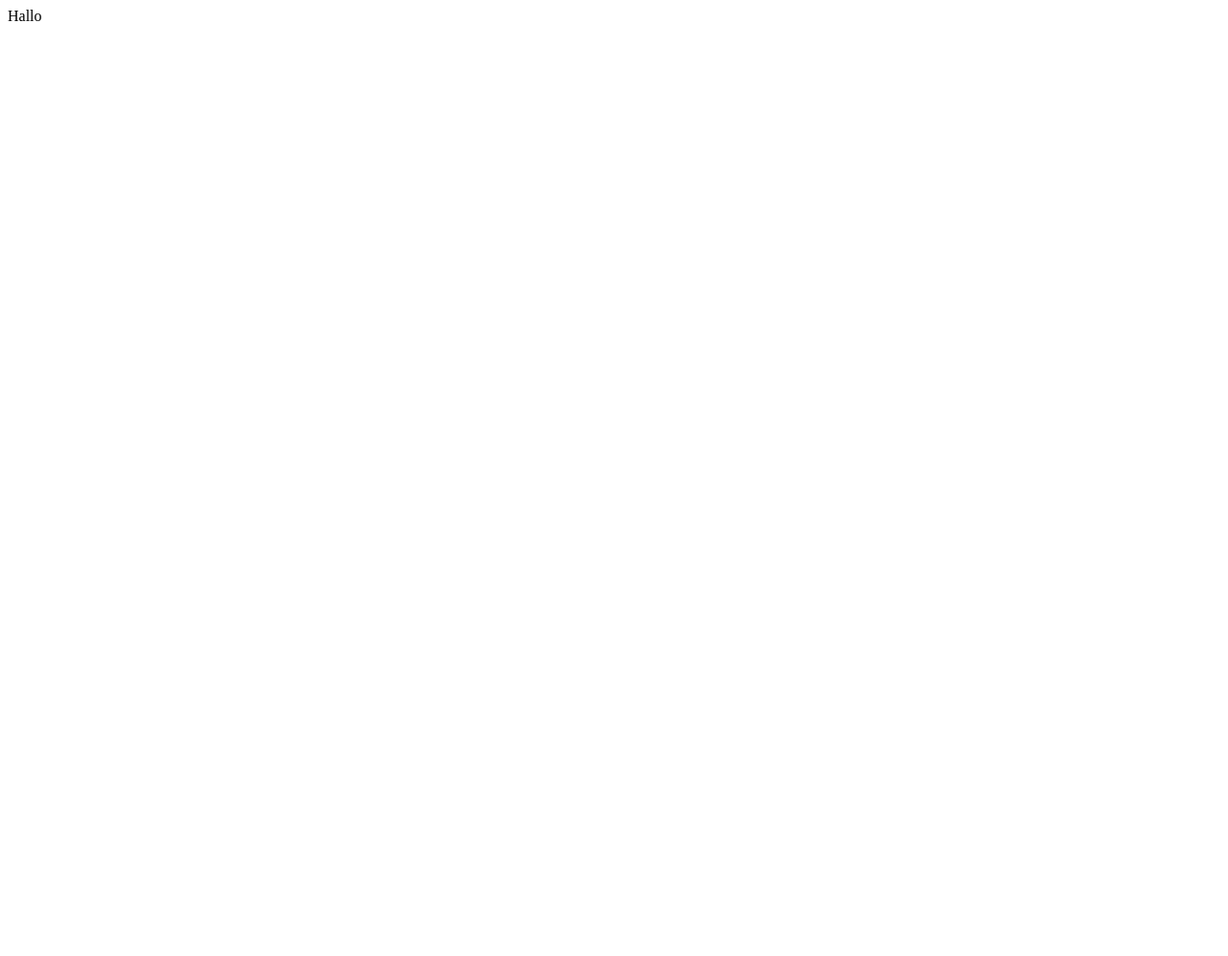
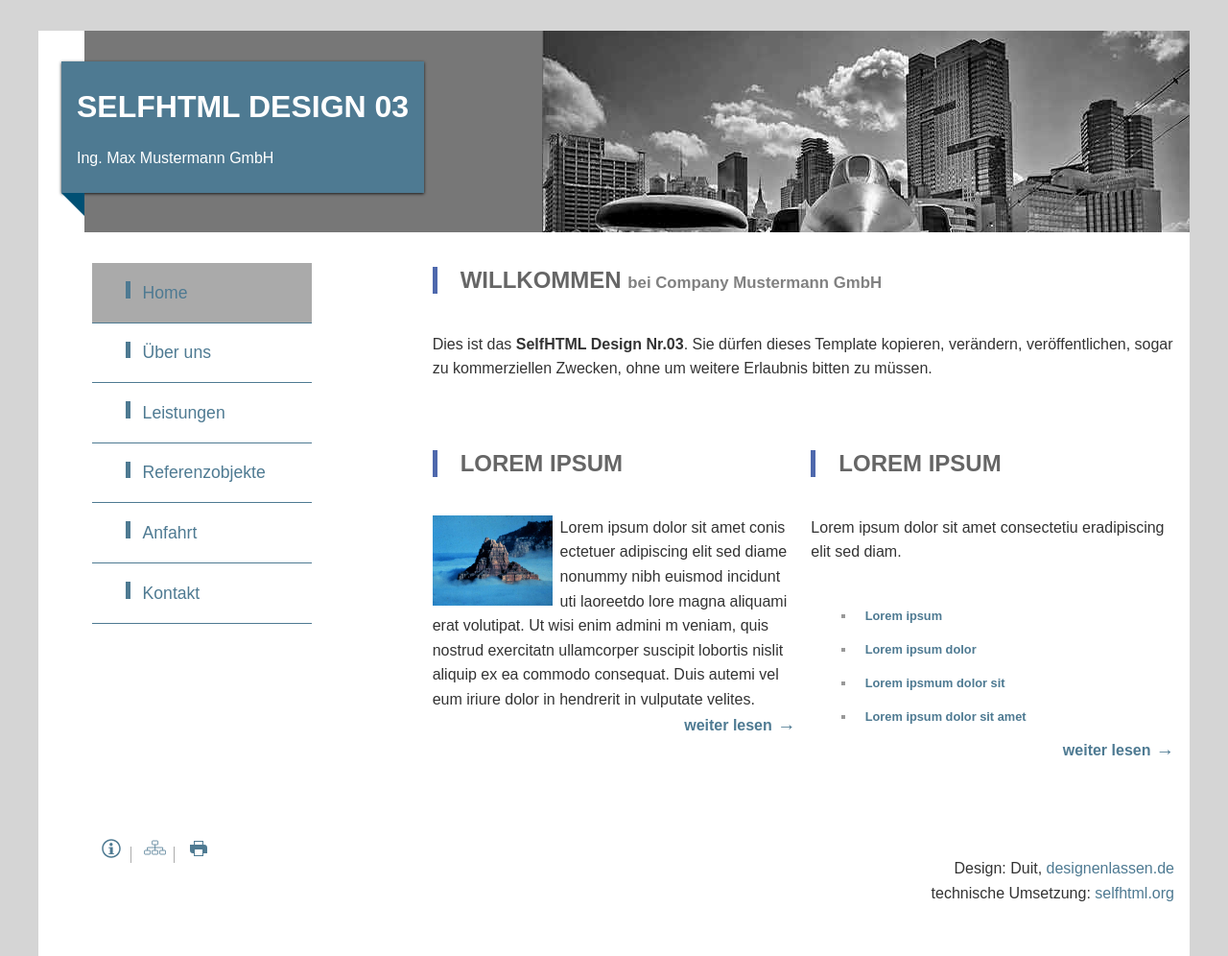
Before and after one commit to irenameusb/irena, a plain HTML site: page index.html in a window 1280 px wide. Shown: the whole page at 96% size. Before the commit the page ends 800 px from the top, so only its background shows below. Drawn offline with Linux system fonts and the light colour scheme.

Commit message:
design 03 hinzugefügt

```diff
--- /dev/null
+++ b/1-unterseite.html
@@ -0,0 +1,72 @@
+<!DOCTYPE html>
+<html lang="de">
+<head>
+	<meta charset="utf-8">
+	<meta name="viewport" content="width=device-width, initial-scale=1.0">
+    <meta name="description" content="Beispiel-Design Nr.3 von SelfHTML.org">
+    <link rel="stylesheet" href="css/style.css">
+	<title>SelfHTML Design 03 - Unterseite</title>
+</head>
+<body>
+
+<header>
+    <a class="ribbon" tabindex="-1" title="zurück zur Startseite!" href="index.html">
+	   <h1 id="logo" >SelfHTML Design 03</h1>
+       <p>Ing. Max Mustermann GmbH</span></p>
+    </a>
+</header>
+
+
+<main>
+	<nav id="navigation">
+	<ul>
+		<li><a href="index.html">Home</a></li>
+		<li><a aria-current="page">Über uns</a></li>
+		<li><a href="1-unterseite.html#">Leistungen</a></li>
+		<li><a href="1-unterseite.html">Referenzobjekte</a>
+		<li><a href="1-unterseite.html">Anfahrt</a></li>
+		<li><a href="2-contact.html">Kontakt</a></li>
+	</ul>
+	</nav>
+
+	<article>
+  		<h2>Überschrift</h2>
+ 		<h3>Unterüberschrift</h3>
+    	<p>
+        Lorem ipsum dolor sit amet, consectetur adipiscing elit. Etiam tristique tristique lacus in varius. Donec nec vestibulum ligula. Aenean
+		 turpis diam, feugiat a luctus in, rhoncus eget risus. Maecenas consequat porttitor dui, vitae consequat massa imperdiet ut. elit ut
+		tempus lobortis, eros leo molestie velit, non egestas augue nulla eget erat.
+    	</p>
+    	<p>
+        Lorem ipsum dolor sit amet, consectetur adipiscing elit. Etiam  tristique tristique lacus in varius. Donec nec vestibulum ligula. Aenean
+		 turpis diam, feugiat a luctus in, rhoncus eget risus. Maecenas consequat porttitor dui, vitae consequat massa imperdiet ut. elit ut
+		tempus lobortis, eros leo molestie velit, non egestas augue nulla eget erat.
+    	</p>
+    	<p>
+        Lorem ipsum dolor sit amet, consectetur adipiscing elit. Etiam tristique tristique lacus in varius. Donec nec vestibulum ligula. Aenean
+		 turpis diam, feugiat a luctus in, rhoncus eget risus. Maecenas	consequat porttitor dui, vitae consequat massa imperdiet ut. elit ut
+		tempus lobortis, eros leo molestie velit, non egestas augue nulla eget erat.
+    	</p>
+    	<p>
+        Lorem ipsum dolor sit amet, consectetur adipiscing elit. Etiam tristique tristique lacus in varius. Donec nec vestibulum ligula. Aenean
+		 turpis diam, feugiat a luctus in, rhoncus eget risus. Maecenas consequat porttitor dui, vitae consequat massa imperdiet ut. elit ut
+		tempus lobortis, eros leo molestie velit, non egestas augue nulla eget erat.
+    	</p>
+	</article>
+
+</main>
+
+<footer>
+    <ul id="footer-nav">
+		<li><a href="2-contact.html" title="Kontakt"><img src="img/info.svg" alt="info"></a></li>
+		<li><a href="#" title="Sitemap"><img src="img/sitemap.svg" alt="info"></a></li>
+		<li><a href="2-contact.html" title="impressum"><img src="img/print.svg" alt="print"></a></li>
+	</ul>
+    <p>
+    	Design: Duit, <a href="http://designenlassen.de/">designenlassen.de</a><br/>
+   		technische Umsetzung: <a href="http://selfhtml.org">selfhtml.org</a>
+    </p>
+</footer>
+
+</body>
+</html>
--- /dev/null
+++ b/css/style.css
@@ -0,0 +1,295 @@
+/* Stylesheet für Selfhtml Design 03
+  responsives Layout mit Grid Layout ab Z. 210   */
+
+/* ====================================================   GLOBAL DEFINITION   ==================================================== */
+
+/* alternatives Boxmodell */
+html {
+  box-sizing: border-box;
+  background: #d5d5d5;
+}
+
+*, ::before, ::after {
+  box-sizing: inherit;
+}
+
+body {
+	max-width: 75em;
+	margin:0 auto;
+	padding: 0;
+	background: #fff;
+	color: #333;
+	font: normal 1em Arial, sans-serif;  /* Mindestschriftgröße wird dem Browser, bzw. dem Nutzer überlassen! */
+
+}
+
+
+
+/* ====================================================   HEADER   ==================================================== */
+
+header {
+	position: relative;
+	height: 210px;
+	margin: 2em  0  0 3em;
+	background: #777 url("../img/Design03-head.jpg") no-repeat right;
+	background-size: contain;
+	padding: 0 0 0.5em;
+}
+
+header a h1,
+header a p {			/*Die Angaben für h1 müssen mit einem genauen Selektor überschrieben werden. */
+	color: white;
+	border-left: 0;
+	padding: 0;
+    display: table;		/* Überschriften und Absätze sind sonst immer 100% breit, durch display:table und display: inline-block; für das Elternelement a.ribbon wird das Banner nur so breit wie nötig. */
+}
+
+.ribbon {
+	display: inline-block;
+	position: relative;
+	margin: 2em 0 2em -1.5em;
+	padding: 0.5em 1em;
+	background: #4e7a92;
+	box-shadow: 0px 1px 3px rgba(0,0,0,.8);
+}
+
+.ribbon::before{
+	display: block;
+	width: 1.5em;
+	height: 0;
+	position: absolute;
+	bottom: -1.5em;
+	left: 0em;
+	content: "";
+	border-bottom: 1.5em solid transparent;
+	border-right: 1.5em solid rgb(0, 80, 116);
+}
+
+/** CONTENT **/
+
+main {
+	margin: 0 0 1em;
+	padding: 1em;
+	background: #fff;
+}
+
+h1,
+h2 {
+	font-family: Arial, 'Helvetica Neue', Helvetica, sans-serif;
+	padding-left: 1em;
+	color: #666;
+	text-transform: uppercase;
+	border-left:5px solid #4e68AD;
+}
+
+h2 span {
+	font-size: 0.70em;
+	color: #818181;
+	text-transform: none;
+}
+
+h3	{
+	font-size: 1.25em;
+	font-weight: normal;
+	padding: 0px;
+	margin: 0px;
+	color: #4E68AD;
+}
+
+p {
+	text-align: left;
+	line-height: 1.6em;
+	padding: 20px 0px
+}
+
+a 	{
+	color: #4e7a92;
+	outline: none;
+	text-decoration: none;
+}
+a:hover, 			/* Durch Maus oder Tastatur angewählte Verweise werden sichtbar gemacht */
+a:focus {
+	color: white;
+	text-decoration: none;
+	background-color: #4e7a92;
+}
+
+a.more	{
+	float: right;
+	font-weight: bold;
+}
+
+a.more:after{
+	content:" \2192 ";
+	font-size:1.2em;
+	font-weight:bold;
+}
+
+ul.square {
+	list-style-type:square;
+    color: #999999;
+    margin: 0 0 0.5em 0.5em;
+	font-size: 0.8em;
+	font-weight: bold;
+}
+
+ul.square li{
+	padding:10px;
+}
+
+/*DL, DT, DD Datenliste*/
+dl.grid {
+  display: grid;
+  grid-template-columns: 1fr 100%;
+}
+dd {
+  margin: 0;
+  padding-left: 1em;
+}
+
+dd span:first-child {
+  display: inline-block;
+  width: 4em;
+}
+
+dl.grid dd {
+  margin-bottom: 1em;
+}
+
+a[href^="tel"] { white-space: nowrap; }
+
+ul#footer-nav li {
+	list-style-type: none;
+	displaY: inline;
+	padding: 0 0.5em;
+	border-right: 1px  solid #ACACAC;
+}
+
+footer {
+	display: grid;
+    grid-template-columns: repeat(2, 1fr);
+	padding: 1em;
+}
+
+ul#footer-nav  li:last-child {
+	border: none;
+}
+
+ul#footer-nav img {
+	width: 1.5em;
+}
+
+ul#footer-nav a:hover,
+ul#footer-nav a:focus,
+ul#footer-nav a:active {
+	background: white;
+}
+
+footer p {
+	text-align: right;
+}
+
+/** Navigation **/
+
+nav#navigation{
+}
+
+#navigation ul {
+    list-style-type: none;
+    width: 100%;
+	margin-bottom:30px;
+}
+
+#navigation ul li.first-child	{ border-top: 1px #DBDBDB solid; }
+
+
+#navigation ul li a {
+	display: block;
+    border-bottom: 1px solid #4e7a92;
+    font-size: 1.1em;
+    line-height: 1.5em;
+    padding: 1em 35px;
+    text-decoration: none;
+	width: 13em;
+}
+
+#navigation ul li a:before{
+	content:" ";
+	display:inline-block;
+	width:1em;
+	height:1em;
+	border-left:5px solid #4e7a92;;
+}
+
+nav a[aria-current=page]{
+ background: #aaa;
+}
+
+
+
+/* ========== repsonsives Grid-Layout ========== */
+
+/* mobile first - auf schmalen Bildschirmen wird alles untereinander platziert. */
+
+/* ab einer Breite von 30em haben zwei Spalten nebeneinander Platz: */
+
+@media (min-width: 30em) {
+  main {
+  	display: grid;
+    grid-template-columns: repeat(2, 1fr);
+	grid-gap: 1em;
+  }
+
+  nav {
+    grid-column: 1 / 2;
+  }
+
+  #intro {
+    grid-column: 2 / 3;
+    grid-row:    1 / 2;
+  }
+
+  article {
+    grid-column: 2 / 3;
+  }
+
+  .spalte img {
+     width: 50%;
+	 float: left;
+	 margin-right: 0.5em;
+  }
+}
+
+
+
+@media (min-width: 50em) {
+  main {
+    grid-template-columns: repeat(3, 1fr);
+ }
+
+  nav {
+    grid-row: 1 / 4;
+  }
+
+  #intro {
+    grid-column: 2 / 4;
+    grid-row:    1 / 2;
+  }
+
+  article {
+    grid-column: 2 / 4;
+  }
+
+   aside {
+    grid-column: 3 / 4;
+    grid-row: 1 / 2;
+  }
+
+  .spalte {
+    grid-row:    2 / 3;
+  }
+
+  .spalte img {
+     width: 33%;
+  }
+}
--- a/index.html
+++ b/index.html
@@ -1 +1,79 @@
-Hallo
+<!DOCTYPE html>
+<html lang="de">
+<head>
+	<meta charset="utf-8">
+	<meta name="viewport" content="width=device-width, initial-scale=1.0">
+    <meta name="description" content="Beispiel-Design Nr. 03 von SelfHTML.org" />
+    <link rel="stylesheet" href="css/style.css">
+	<title>SelfHTML Design 03</title>
+</head>
+<body>
+
+<header>
+    <a class="ribbon" tabindex="-1" title="zurück zur Startseite!" href="index.html">
+	   <h1 id="logo">SelfHTML Design 03</h1>
+       <p>Ing. Max Mustermann GmbH</span></p>
+    </a>
+</header>
+
+<main>
+
+	<nav id="navigation">
+	<ul>
+		<li><a aria-current="page">Home</a></li>
+		<li><a href="1-unterseite.html">Über uns</a></li>
+		<li><a href="1-unterseite.html#">Leistungen</a></li>
+		<li><a href="1-unterseite.html">Referenzobjekte</a>
+		<li><a href="1-unterseite.html">Anfahrt</a></li>
+		<li><a href="2-contact.html">Kontakt</a></li>
+	</ul>
+	</nav>
+
+	<section id="intro">
+	<h2>Willkommen <span>bei Company Mustermann GmbH</span></h2>
+    <p>
+		Dies ist das <strong>SelfHTML Design Nr.03</strong>. Sie dürfen dieses Template kopieren, verändern, veröffentlichen, sogar zu kommerziellen Zwecken, ohne um weitere Erlaubnis bitten zu müssen.
+	</p>
+    </section>
+
+
+    <section class="spalte">
+   		 <h2>Lorem ipsum</h2>
+		<p>
+			<img src="img/dummy-3.jpg" alt="Dummybild - bitte Alternativbeschreibung einfügen">
+			Lorem ipsum dolor sit amet conis ectetuer adipiscing elit sed diame nonummy nibh euismod incidunt uti laoreetdo lore magna aliquami erat volutipat. Ut wisi enim admini m veniam, quis nostrud exercitatn ullamcorper suscipit lobortis nislit aliquip ex ea commodo consequat. Duis autemi vel eum iriure dolor in hendrerit in vulputate velites.<br>
+			<a class="more" href="1-unterseite.html">weiter lesen</a>
+		</p>
+    </section>
+
+
+    <section class="spalte">
+		<h2>Lorem ipsum</h2>
+		<p>
+			Lorem ipsum dolor sit amet consectetiu eradipiscing elit sed diam.
+		</p>
+		<ul class="square">
+			<li><a href="#">Lorem ipsum</a></li>
+			<li><a href="#">Lorem ipsum dolor</a></li>
+			<li><a href="#">Lorem ipsmum dolor sit</a></li>
+			<li><a href="#">Lorem ipsum dolor sit amet</a></li>
+		</ul>
+		<a class="more" href="1-unterseite.html">weiter lesen</a>
+    </section>
+
+</main>
+
+<footer class="grid">
+    <ul id="footer-nav">
+		<li><a href="2-contact.html" title="Kontakt"><img src="img/info.svg" alt="info"></a></li>
+		<li><a href="#" title="Sitemap"><img src="img/sitemap.svg" alt="info"></a></li>
+		<li><a href="2-contact.html" title="impressum"><img src="img/print.svg" alt="print"></a></li>
+	</ul>
+    <p>
+    	Design: Duit, <a href="http://designenlassen.de/">designenlassen.de</a><br>
+		technische Umsetzung: <a href="http://selfhtml.org">selfhtml.org</a>
+    </p>
+</footer>
+
+</body>
+</html>
```
Also changed, not shown: 2-contact.html (added, +90 -0 lines), img/Design03-head.jpg (added), img/dummy-3.jpg (added), img/info.svg (added), img/print.svg (added), img/sitemap.svg (added).
